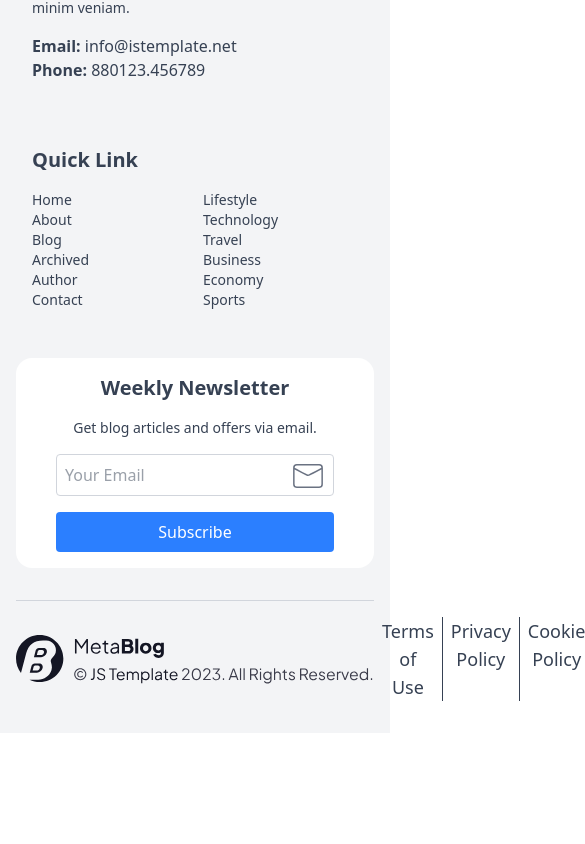
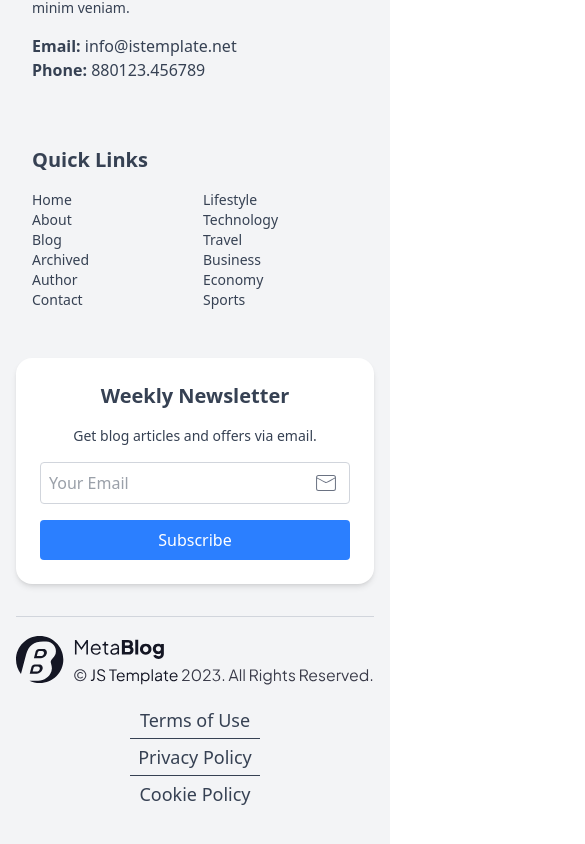
Before and after one commit to fellowdatascientist/blog-exercise, a React (Vite) app in the folder client/: page / in a window 390 px wide. Shown: the part 4086-4930 px from the top of the page, 585 px wide, since content can reach past the window. Before the commit the page ends 4819 px from the top, so only its background shows below. Built offline with nearby package versions, Linux system fonts and the light colour scheme.

Commit message:
Refactor Footer component: update layout, styles, and content

```diff
--- a/client/src/components/Footer.jsx
+++ b/client/src/components/Footer.jsx
@@ -1,11 +1,11 @@
 import React from 'react';
 import { CiMail } from "react-icons/ci";
-import assets from '../assets/assets'
+import assets from '../assets/assets';
 
 const Footer = () => {
   return (
     <footer className="bg-gray-100 py-8 text-gray-700 px-4 sm:px-8 lg:px-16">
-      <div className="container mx-auto flex flex-col lg:flex-row justify-between space-y-8 lg:space-y-0">
+      <div className="container mx-auto flex flex-col lg:flex-row justify-between gap-8">
         {/* About Section */}
         <div className="flex-1 max-w-md p-4">
           <h2 className="text-xl font-semibold mb-4">About</h2>
@@ -18,7 +18,7 @@ const Footer = () => {
 
         {/* Quick Links Section */}
         <div className="flex-1 max-w-md p-4">
-          <h2 className="text-xl font-semibold mb-4">Quick Link</h2>
+          <h2 className="text-xl font-semibold mb-4">Quick Links</h2>
           <div className="grid grid-cols-2 gap-4 text-sm sm:text-base">
             <div>
               <p>Home</p>
@@ -40,34 +40,34 @@ const Footer = () => {
         </div>
 
         {/* Newsletter Section */}
-        <div className="text-center flex-1 max-w-md py-4 px-10 bg-white rounded-2xl">
+        <div className="text-center flex-1 max-w-md py-6 px-6 bg-white rounded-2xl shadow-md">
           <h2 className="text-xl font-semibold mb-4">Weekly Newsletter</h2>
           <p className="mb-4 text-sm sm:text-base">Get blog articles and offers via email.</p>
-          <form className="flex flex-col space-y-4 relative">
+          <form className="flex items-center relative">
             <input
               type="email"
               placeholder="Your Email"
-              className="p-2 border border-gray-300 rounded focus:outline-none focus:ring-2 focus:ring-blue-500"
+              className="w-full p-2 border border-gray-300 rounded focus:outline-none focus:ring-2 focus:ring-blue-500"
               required
             />
-            <CiMail className='absolute w-9 h-9 right-2 mt-1 text-gray-500'/>
-            <button
-              type="submit"
-              className="bg-blue-500 text-white py-2 px-4 rounded hover:bg-blue-600 transition duration-300"
-            >
-              Subscribe
-            </button>
+            <CiMail className='absolute right-3 text-gray-500 w-6 h-6'/>
           </form>
+          <button
+            type="submit"
+            className="mt-4 w-full bg-blue-500 text-white py-2 px-4 rounded hover:bg-blue-600 transition duration-300"
+          >
+            Subscribe
+          </button>
         </div>
       </div>
 
       {/* Footer Bottom Section */}
-      <div className="mt-8 flex justify-between items-center border-t border-gray-300 pt-4 text-center text-sm sm:text-base">
-        <img src={assets.CopyrightInfo} placeholder='CopyrightInfo' />
-        <div className='flex'>
-            <p className='text-lg border-r px-2'>Terms of Use</p>
-            <p className='text-lg border-r px-2'>Privacy Policy</p>
-            <p className='text-lg px-2'>Cookie Policy</p>
+      <div className="mt-8 flex flex-col md:flex-row justify-between items-center border-t border-gray-300 pt-4 text-center text-sm sm:text-base">
+        <img src={assets.CopyrightInfo} alt='CopyrightInfo' className="w-auto h-auto" />
+        <div className='flex flex-col sm:flex-row mt-4 md:mt-0 text-center sm:text-left'>
+          <p className='text-lg border-b sm:border-b-0 sm:border-r px-2 py-1 sm:py-0'>Terms of Use</p>
+          <p className='text-lg border-b sm:border-b-0 sm:border-r px-2 py-1 sm:py-0'>Privacy Policy</p>
+          <p className='text-lg px-2 py-1 sm:py-0'>Cookie Policy</p>
         </div>
       </div>
     </footer>
```
